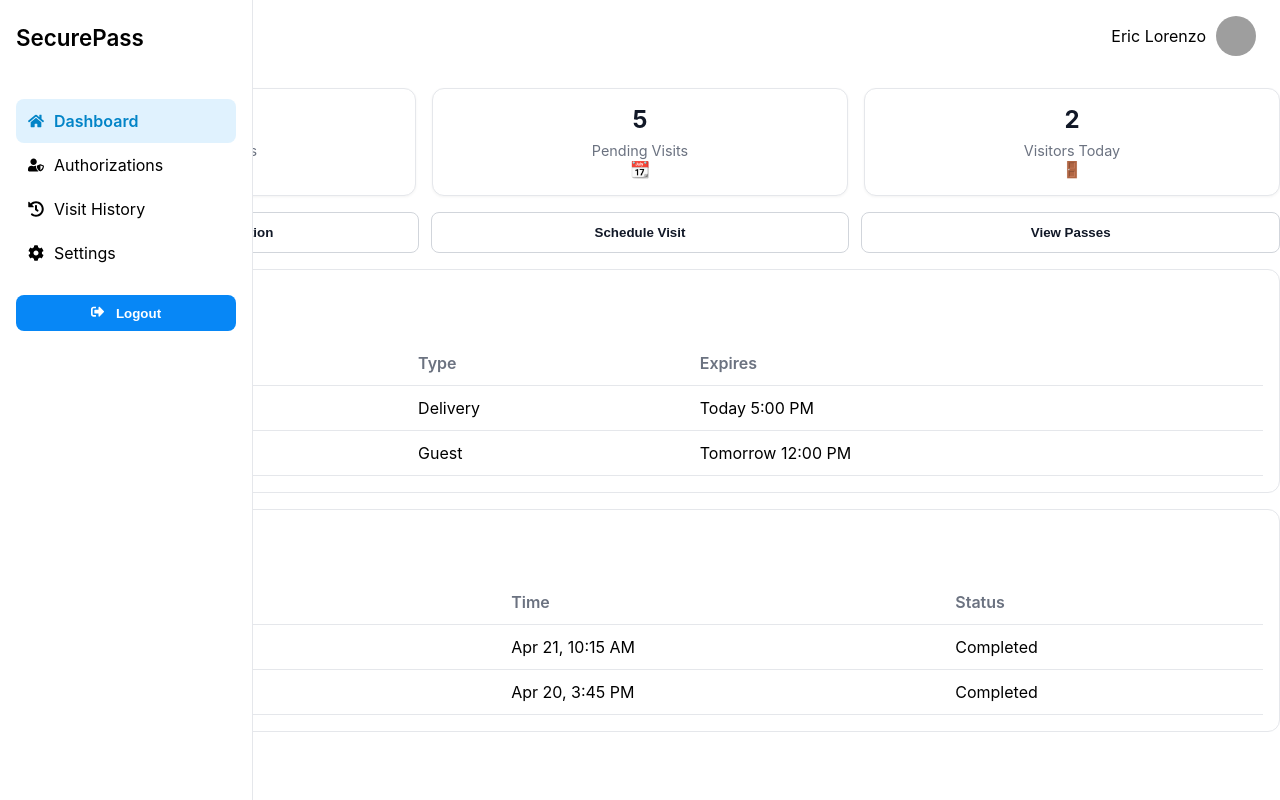
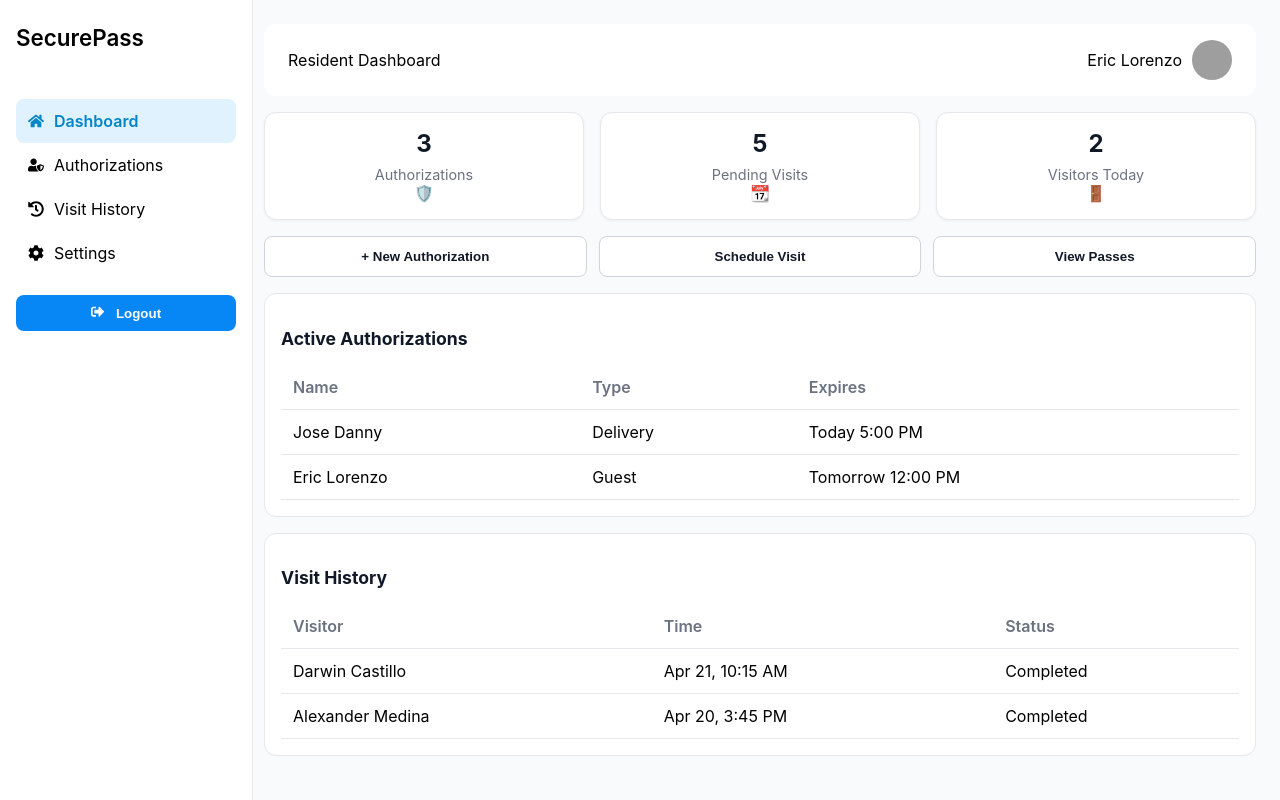
Before and after one commit to ericlo31/frontend, a React (Create React App) app: page /dashboard in a window 1280 px wide. Built offline with nearby package versions, Linux system fonts and the light colour scheme; grey boxes are pictures that could not be loaded.

Commit message:
Problema de overlapping resuelto

```diff
--- a/src/components/residente/dashboard.tsx
+++ b/src/components/residente/dashboard.tsx
@@ -5,12 +5,13 @@ import StatCards from "./statCards";
 import QuickActions from "./quickActions";
 import Authorizations from "./activeAuthorizations";
 import History from "./visitHistory";
+import styles from "./residente.module.css";
 
 const Dashboard = () => {
   return (
-    <div>
+    <div className={styles.dashboardContainer}>
       <Sidebar />
-      <div>
+      <div className={styles.mainContent}>
         <Header />
         <StatCards />
         <QuickActions />
--- a/src/components/residente/residente.module.css
+++ b/src/components/residente/residente.module.css
@@ -1,34 +1,8 @@
-.mainContent {
-  margin-left: 220px;
-  padding: 24px;
-  overflow-y: auto;
-  flex: 1;
+.dashboardContainer {
+  display: flex;
+  height: 100vh;
+  background-color: #f9fafb;
 }
-
-.hamburger {
-  display: none;
-  background: none;
-  border: none;
-  font-size: 2rem;
-  cursor: pointer;
-  color: #374151;
-}
-
-.logoArea {
-  width: 100%;
-  display: flex;
-  align-items: center;
-  justify-content: space-between;
-}
-
-.topBar {
-  width: 100%;
-  display: flex;
-  align-items: center;
-  justify-content: space-between;
-  padding-bottom: 1rem;
-}
-
 
 .sidebar {
   width: 220px;
@@ -45,20 +19,49 @@
   z-index: 1000;
 }
 
-/* Mobile hidden */
 .sidebarClosed {
   transform: translateX(-100%);
 }
 
-/* Mobile visible */
 .sidebarOpen {
   transform: translateX(0);
+}
+
+.mainContent {
+  margin-left: 15rem;
+  padding: 24px;
+  overflow-y: auto;
+  flex: 1;
+}
+
+.hamburger {
+  display: none;
+  background: none;
+  border: none;
+  font-size: 2rem;
+  cursor: pointer;
+  color: #374151;
 }
 
 .logo {
   font-size: 1.4rem;
   font-weight: 600;
   margin-bottom: 2rem;
+}
+
+.logoArea {
+  width: 100%;
+  display: flex;
+  align-items: center;
+  justify-content: space-between;
+}
+
+.topBar {
+  width: 100%;
+  display: flex;
+  align-items: center;
+  justify-content: space-between;
+  padding-bottom: 1rem;
 }
 
 .navArea {
@@ -209,40 +212,23 @@
   color: #6b7280;
 }
 
-.dashboardContainer {
-  display: flex;
-  height: 100vh;
-  background-color: #f9fafb;
-}
-
-/* Responsive */
 @media (max-width: 768px) {
   .dashboardContainer {
     flex-direction: column;
   }
 
-  .hamburger {
-    display: block;
-  }
-
   .sidebar {
     width: 180px;
-    height: 100vh;
-    position: fixed;
-    top: 0;
-    left: 0;
-    background-color: #ffffff;
-    border-right: 1px solid #e5e7eb;
-    flex-direction: column;
     padding-top: 60px;
-    transition: transform 0.3s ease;
-    z-index: 1000;
   }
 
   .mainContent {
     margin-left: 0;
     padding: 16px;
-    overflow-x: hidden;
+  }
+
+  .hamburger {
+    display: block;
   }
 
   .statGrid {
@@ -258,8 +244,4 @@
   .actionBtn {
     width: 100%;
   }
-
-  .hamburger {
-    display: block;
-  }
 }
```
Also changed, not shown: src/components/residente/sidebar.tsx (+4 -13 lines).
